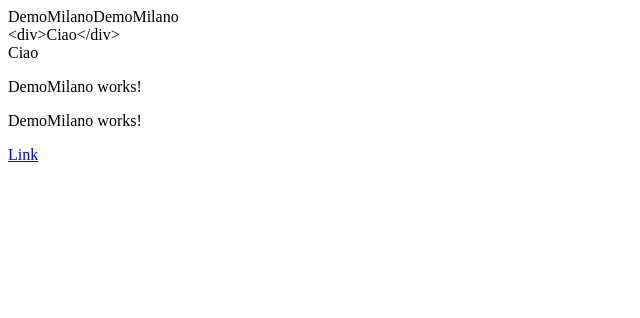
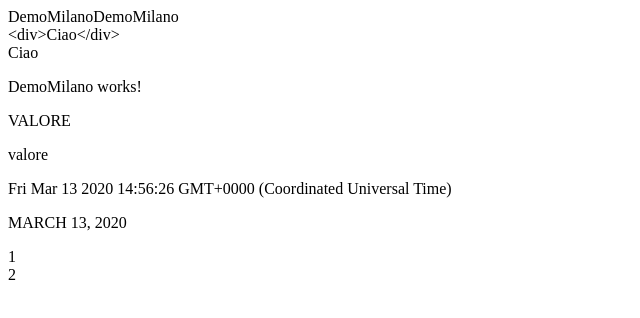
Before and after one commit to LukeSkywa/DemoMilano, an Angular app: page / in a window 1280 px wide. Shown: the top 318 px of the page, without its empty margins (0-640 px from the left). Built offline with nearby package versions, Linux system fonts and the light colour scheme.

Commit message:
utilizzo pipe nelle template expressions

```diff
--- a/src/app/app.component.html
+++ b/src/app/app.component.html
@@ -8,5 +8,3 @@
 
 <!-- in questi casi meglio la property binding -->
 <app-primo [parin]="title"></app-primo>
-<app-primo parin="{{title}}"></app-primo>
-<a [href]="link">Link</a>
--- a/src/app/app.component.ts
+++ b/src/app/app.component.ts
@@ -12,6 +12,7 @@ export class AppComponent {
 
   link = 'https://google.it';
 
+
   constructor(){
 
   }
--- a/src/app/primo/primo.component.html
+++ b/src/app/primo/primo.component.html
@@ -1 +1,10 @@
 <p>{{parin}} works!</p>
+
+<p>{{variabile | uppercase}}</p>
+<p>{{variabile}}</p>
+
+<p>{{myDate}}</p>
+<p>{{myDate | date:'longDate' | uppercase}}</p>
+<div *ngFor="let item of items">
+    <span class="prova">{{item}}</span>
+</div>
--- a/src/app/primo/primo.component.ts
+++ b/src/app/primo/primo.component.ts
@@ -9,6 +9,12 @@ export class PrimoComponent implements OnInit {
   @Input()
   parin: string;
 
+  items = [1,2];
+
+  variabile = 'valore';
+
+  myDate: Date = new Date();
+
   constructor() { }
 
   ngOnInit(): void {
```
